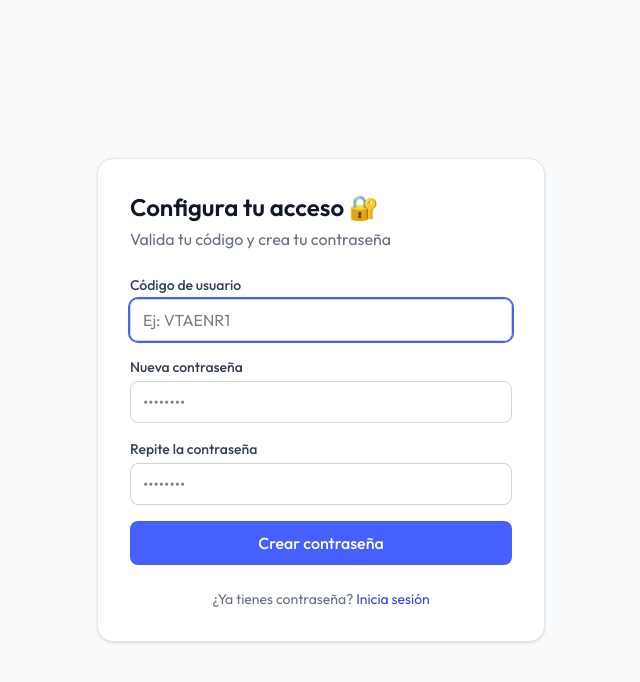
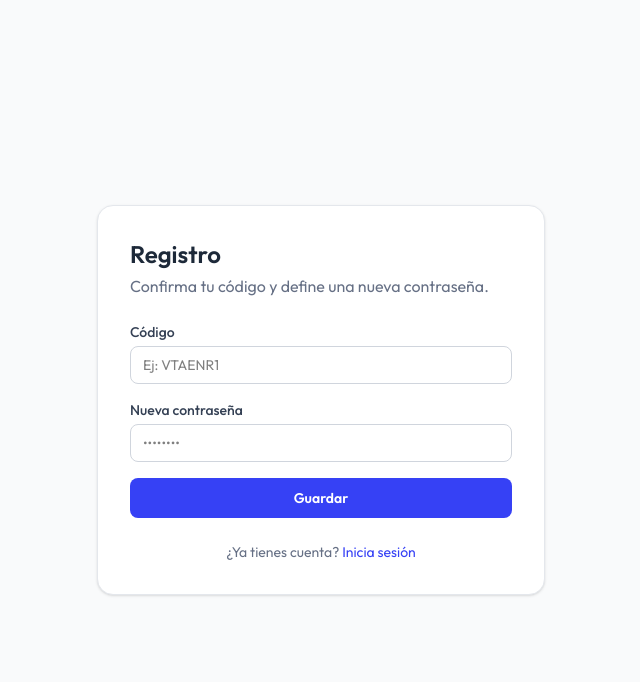
Before and after one commit to loxi1/panel-admin-nexjs, a Next.js app: page /register in a window 1280 px wide. Shown: the top 682 px of the page, without its empty margins (319-959 px from the left). Built offline with nearby package versions, Linux system fonts and the light colour scheme.

Commit message:
Change, seguir probando

```diff
--- a/src/app/(auth)/login/page.tsx
+++ b/src/app/(auth)/login/page.tsx
@@ -1,77 +1,73 @@
 "use client";
 
-import { useState, FormEvent } from "react";
-import Link from "next/link";
+import { useState } from "react";
 import { useRouter } from "next/navigation";
 
 export default function LoginPage() {
+  const router = useRouter();
   const [cod, setCod] = useState("");
   const [password, setPassword] = useState("");
   const [loading, setLoading] = useState(false);
-  const [error, setError] = useState<string | null>(null);
-  const router = useRouter();
+  const [err, setErr] = useState<string | null>(null);
 
-  async function onSubmit(e: FormEvent) {
+  async function onSubmit(e: React.FormEvent) {
     e.preventDefault();
-    setError(null);
+    setErr(null);
     setLoading(true);
     try {
-      const res = await fetch("/api/auth/login", {
+      const r = await fetch("/api/auth/login", {
         method: "POST",
-        headers: { "Content-Type": "application/json" },
-        body: JSON.stringify({ cod_usuario: cod.trim(), password }),
+        headers: { "content-type": "application/json" },
+        body: JSON.stringify({ cod_usuario: cod, password }),
       });
-      const data = await res.json();
-      if (!res.ok) throw new Error(data?.error || "Error al iniciar sesión");
-      router.push("/(admin)");
-    } catch (err: any) {
-      setError(err.message);
+      const j = await r.json();
+      if (!r.ok) throw new Error(j?.error || "Error de autenticación");
+      router.replace("/admin"); // tu dashboard inicial
+    } catch (e: any) {
+      setErr(e.message);
     } finally {
       setLoading(false);
     }
   }
 
   return (
-    <main className="min-h-screen bg-gray-50 dark:bg-gray-900 flex items-center justify-center px-4">
-      <div className="w-full max-w-md">
-        <div className="rounded-2xl border border-gray-200 dark:border-gray-800 bg-white dark:bg-white/[0.03] shadow-sm p-8">
-          <h1 className="text-2xl font-semibold text-gray-900 dark:text-white/90">Bienvenido 👋</h1>
-          <p className="mt-1 text-gray-500 dark:text-gray-400">Inicia sesión con tu usuario corporativo</p>
+    <div className="flex min-h-screen items-center justify-center bg-gray-50 dark:bg-[#0B1221]">
+      <div className="w-full max-w-md rounded-2xl border border-gray-200 bg-white p-8 shadow-sm dark:border-gray-800 dark:bg-white/[0.04]">
+        <h1 className="mb-1 text-2xl font-semibold text-gray-800 dark:text-white">Iniciar sesión</h1>
+        <p className="mb-6 text-gray-500 dark:text-gray-400">Accede con tu código de usuario.</p>
 
-          <form onSubmit={onSubmit} className="mt-6 space-y-4">
+        {err && (
+          <div className="mb-4 rounded-lg border border-red-200 bg-red-50 px-3 py-2 text-sm text-red-700 dark:border-red-800/40 dark:bg-red-500/10 dark:text-red-300">
+            {err}
+          </div>
+        )}
+
+        <form onSubmit={onSubmit} className="space-y-4">
           <div>
-              <label className="block text-sm font-medium text-gray-700 dark:text-gray-300">Código de usuario</label>
+            <label className="mb-1 block text-sm font-medium text-gray-700 dark:text-gray-300">Código</label>
             <input
-                className="mt-1 block w-full rounded-lg border border-gray-300 dark:border-gray-700 bg-white/90 dark:bg-transparent px-3 py-2 outline-none focus:ring-2 focus:ring-brand-500"
+              className="block w-full rounded-lg border border-gray-300 bg-white px-3 py-2 text-sm outline-none ring-brand-500/20 focus:border-brand-500 focus:ring-4 dark:border-gray-700 dark:bg-transparent dark:text-white"
               value={cod}
               onChange={(e) => setCod(e.target.value)}
               placeholder="Ej: VTAENR1"
-                required
-                autoFocus
             />
           </div>
+
           <div>
-              <label className="block text-sm font-medium text-gray-700 dark:text-gray-300">Contraseña</label>
+            <label className="mb-1 block text-sm font-medium text-gray-700 dark:text-gray-300">Contraseña</label>
             <input
-                className="mt-1 block w-full rounded-lg border border-gray-300 dark:border-gray-700 bg-white/90 dark:bg-transparent px-3 py-2 outline-none focus:ring-2 focus:ring-brand-500"
               type="password"
+              className="block w-full rounded-lg border border-gray-300 bg-white px-3 py-2 text-sm outline-none ring-brand-500/20 focus:border-brand-500 focus:ring-4 dark:border-gray-700 dark:bg-transparent dark:text-white"
               value={password}
               onChange={(e) => setPassword(e.target.value)}
               placeholder="••••••••"
-                required
             />
           </div>
-
-            {error && (
-              <div className="rounded-lg bg-red-50 text-red-700 dark:bg-red-950/40 dark:text-red-200 px-3 py-2 text-sm">
-                {error}
-              </div>
-            )}
 
           <button
             type="submit"
             disabled={loading}
-              className="w-full inline-flex justify-center items-center rounded-lg bg-brand-500 text-white font-medium py-2.5 hover:bg-brand-600 disabled:opacity-60"
+            className="inline-flex w-full items-center justify-center rounded-lg bg-brand-600 px-4 py-2.5 text-sm font-semibold text-white hover:bg-brand-700 disabled:opacity-60"
           >
             {loading ? "Ingresando..." : "Ingresar"}
           </button>
@@ -79,12 +75,9 @@ export default function LoginPage() {
 
         <p className="mt-6 text-center text-sm text-gray-500 dark:text-gray-400">
           ¿Primera vez?{" "}
-            <Link href="/(auth)/register" className="text-brand-600 hover:underline">
-              Configura tu contraseña
-            </Link>
+          <a href="/register" className="text-brand-600 hover:underline">Regístrate</a>
         </p>
       </div>
     </div>
-    </main>
   );
 }
--- a/src/app/(auth)/register/page.tsx
+++ b/src/app/(auth)/register/page.tsx
@@ -1,118 +1,89 @@
 "use client";
 
-import { useState, FormEvent } from "react";
-import Link from "next/link";
-import { useRouter } from "next/navigation";
+import { useState } from "react";
 
 export default function RegisterPage() {
   const [cod, setCod] = useState("");
-  const [pass1, setPass1] = useState("");
-  const [pass2, setPass2] = useState("");
+  const [password, setPassword] = useState("");
+  const [ok, setOk] = useState<string | null>(null);
+  const [err, setErr] = useState<string | null>(null);
   const [loading, setLoading] = useState(false);
-  const [error, setError] = useState<string | null>(null);
-  const [okMsg, setOkMsg] = useState<string | null>(null);
-  const router = useRouter();
 
-  async function onSubmit(e: FormEvent) {
+  async function onSubmit(e: React.FormEvent) {
     e.preventDefault();
-    setError(null);
-    setOkMsg(null);
-    if (pass1 !== pass2) {
-      setError("Las contraseñas no coinciden");
-      return;
-    }
-    if (pass1.length < 6) {
-      setError("Usa mínimo 6 caracteres");
-      return;
-    }
-    setLoading(true);
+    setOk(null); setErr(null); setLoading(true);
     try {
-      const res = await fetch("/api/auth/register", {
+      const r = await fetch("/api/auth/register", {
         method: "POST",
-        headers: { "Content-Type": "application/json" },
-        body: JSON.stringify({ cod_usuario: cod.trim(), new_password: pass1 }),
+        headers: { "content-type": "application/json" },
+        body: JSON.stringify({ cod_usuario: cod, new_password: password }),
       });
-      const data = await res.json();
-      if (!res.ok) throw new Error(data?.error || "No se pudo registrar");
-      setOkMsg("¡Contraseña creada! Ahora puedes iniciar sesión.");
-      setTimeout(() => router.push("/(auth)/login"), 1200);
-    } catch (err: any) {
-      setError(err.message);
+      const j = await r.json();
+      if (!r.ok) throw new Error(j?.error || "No se pudo registrar");
+      setOk("Contraseña establecida. Ya puedes iniciar sesión.");
+      setCod(""); setPassword("");
+    } catch (e: any) {
+      setErr(e.message);
     } finally {
       setLoading(false);
     }
   }
 
   return (
-    <main className="min-h-screen bg-gray-50 dark:bg-gray-900 flex items-center justify-center px-4">
-      <div className="w-full max-w-md">
-        <div className="rounded-2xl border border-gray-200 dark:border-gray-800 bg-white dark:bg-white/[0.03] shadow-sm p-8">
-          <h1 className="text-2xl font-semibold text-gray-900 dark:text-white/90">Configura tu acceso 🔐</h1>
-          <p className="mt-1 text-gray-500 dark:text-gray-400">Valida tu código y crea tu contraseña</p>
+    <div className="flex min-h-screen items-center justify-center bg-gray-50 dark:bg-[#0B1221]">
+      <div className="w-full max-w-md rounded-2xl border border-gray-200 bg-white p-8 shadow-sm dark:border-gray-800 dark:bg-white/[0.04]">
+        <h1 className="mb-1 text-2xl font-semibold text-gray-800 dark:text-white">Registro</h1>
+        <p className="mb-6 text-gray-500 dark:text-gray-400">
+          Confirma tu código y define una nueva contraseña.
+        </p>
 
-          <form onSubmit={onSubmit} className="mt-6 space-y-4">
+        {ok && (
+          <div className="mb-4 rounded-lg border border-emerald-200 bg-emerald-50 px-3 py-2 text-sm text-emerald-700 dark:border-emerald-800/40 dark:bg-emerald-500/10 dark:text-emerald-300">
+            {ok}
+          </div>
+        )}
+        {err && (
+          <div className="mb-4 rounded-lg border border-red-200 bg-red-50 px-3 py-2 text-sm text-red-700 dark:border-red-800/40 dark:bg-red-500/10 dark:text-red-300">
+            {err}
+          </div>
+        )}
+
+        <form onSubmit={onSubmit} className="space-y-4">
           <div>
-              <label className="block text-sm font-medium text-gray-700 dark:text-gray-300">Código de usuario</label>
+            <label className="mb-1 block text-sm font-medium text-gray-700 dark:text-gray-300">Código</label>
             <input
-                className="mt-1 block w-full rounded-lg border border-gray-300 dark:border-gray-700 bg-white/90 dark:bg-transparent px-3 py-2 outline-none focus:ring-2 focus:ring-brand-500"
+              className="block w-full rounded-lg border border-gray-300 bg-white px-3 py-2 text-sm outline-none ring-brand-500/20 focus:border-brand-500 focus:ring-4 dark:border-gray-700 dark:bg-transparent dark:text-white"
               value={cod}
               onChange={(e) => setCod(e.target.value)}
               placeholder="Ej: VTAENR1"
-                required
-                autoFocus
-              />
-            </div>
-            <div>
-              <label className="block text-sm font-medium text-gray-700 dark:text-gray-300">Nueva contraseña</label>
-              <input
-                className="mt-1 block w-full rounded-lg border border-gray-300 dark:border-gray-700 bg-white/90 dark:bg-transparent px-3 py-2 outline-none focus:ring-2 focus:ring-brand-500"
-                type="password"
-                value={pass1}
-                onChange={(e) => setPass1(e.target.value)}
-                placeholder="••••••••"
-                required
-              />
-            </div>
-            <div>
-              <label className="block text-sm font-medium text-gray-700 dark:text-gray-300">Repite la contraseña</label>
-              <input
-                className="mt-1 block w-full rounded-lg border border-gray-300 dark:border-gray-700 bg-white/90 dark:bg-transparent px-3 py-2 outline-none focus:ring-2 focus:ring-brand-500"
-                type="password"
-                value={pass2}
-                onChange={(e) => setPass2(e.target.value)}
-                placeholder="••••••••"
-                required
             />
           </div>
 
-            {error && (
-              <div className="rounded-lg bg-red-50 text-red-700 dark:bg-red-950/40 dark:text-red-200 px-3 py-2 text-sm">
-                {error}
+          <div>
+            <label className="mb-1 block text-sm font-medium text-gray-700 dark:text-gray-300">Nueva contraseña</label>
+            <input
+              type="password"
+              className="block w-full rounded-lg border border-gray-300 bg-white px-3 py-2 text-sm outline-none ring-brand-500/20 focus:border-brand-500 focus:ring-4 dark:border-gray-700 dark:bg-transparent dark:text-white"
+              value={password}
+              onChange={(e) => setPassword(e.target.value)}
+              placeholder="••••••••"
+            />
           </div>
-            )}
-            {okMsg && (
-              <div className="rounded-lg bg-green-50 text-green-700 dark:bg-emerald-900/30 dark:text-emerald-200 px-3 py-2 text-sm">
-                {okMsg}
-              </div>
-            )}
 
           <button
             type="submit"
             disabled={loading}
-              className="w-full inline-flex justify-center items-center rounded-lg bg-brand-500 text-white font-medium py-2.5 hover:bg-brand-600 disabled:opacity-60"
+            className="inline-flex w-full items-center justify-center rounded-lg bg-brand-600 px-4 py-2.5 text-sm font-semibold text-white hover:bg-brand-700 disabled:opacity-60"
           >
-              {loading ? "Guardando..." : "Crear contraseña"}
+            {loading ? "Guardando..." : "Guardar"}
           </button>
         </form>
 
         <p className="mt-6 text-center text-sm text-gray-500 dark:text-gray-400">
-            ¿Ya tienes contraseña?{" "}
-            <Link href="/(auth)/login" className="text-brand-600 hover:underline">
-              Inicia sesión
-            </Link>
+          ¿Ya tienes cuenta?{" "}
+          <a href="/login" className="text-brand-600 hover:underline">Inicia sesión</a>
         </p>
       </div>
     </div>
-    </main>
   );
 }
```
Also changed, not shown: middleware.ts (added, +27 -0 lines). Lines whose indentation alone changed are shown as unchanged.
